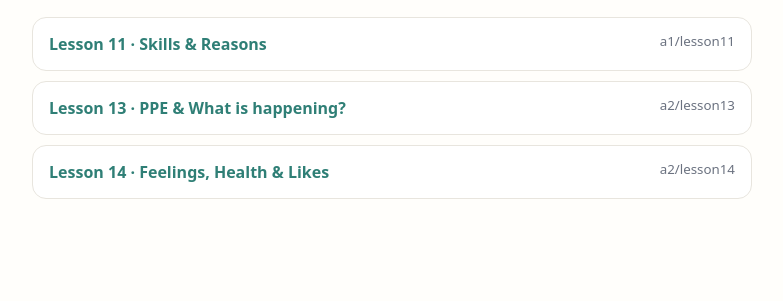
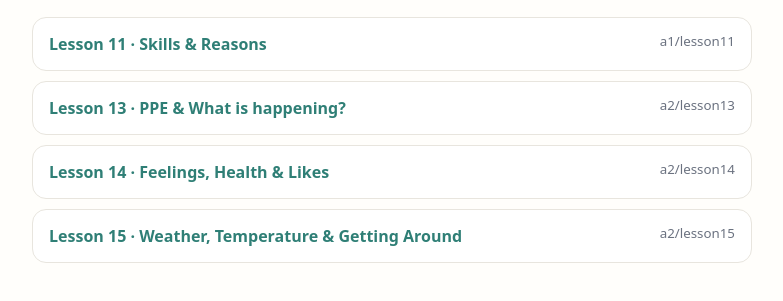
Before and after one commit to haha258369/english-a1-a2-worksheets, a plain HTML site: page index.html in a window 1280 px wide. Shown: the part 105-406 px from the top of the page, without its empty margins (248-1031 px from the left). Drawn offline with Linux system fonts and the light colour scheme.

Commit message:
Worksheet: a2/lesson13

```diff
--- a/index.html
+++ b/index.html
@@ -9,4 +9,5 @@ a{color:#2F7F76;font-weight:700;text-decoration:none}small{color:#6B7280}</style
 <li><a href="a1/lesson11/">Lesson 11 · Skills &amp; Reasons</a><small>a1/lesson11</small></li>
 <li><a href="a2/lesson13/">Lesson 13 · PPE &amp; What is happening?</a><small>a2/lesson13</small></li>
 <li><a href="a2/lesson14/">Lesson 14 · Feelings, Health &amp; Likes</a><small>a2/lesson14</small></li>
+<li><a href="a2/lesson15/">Lesson 15 · Weather, Temperature &amp; Getting Around</a><small>a2/lesson15</small></li>
 </ul></main></body></html>
```
